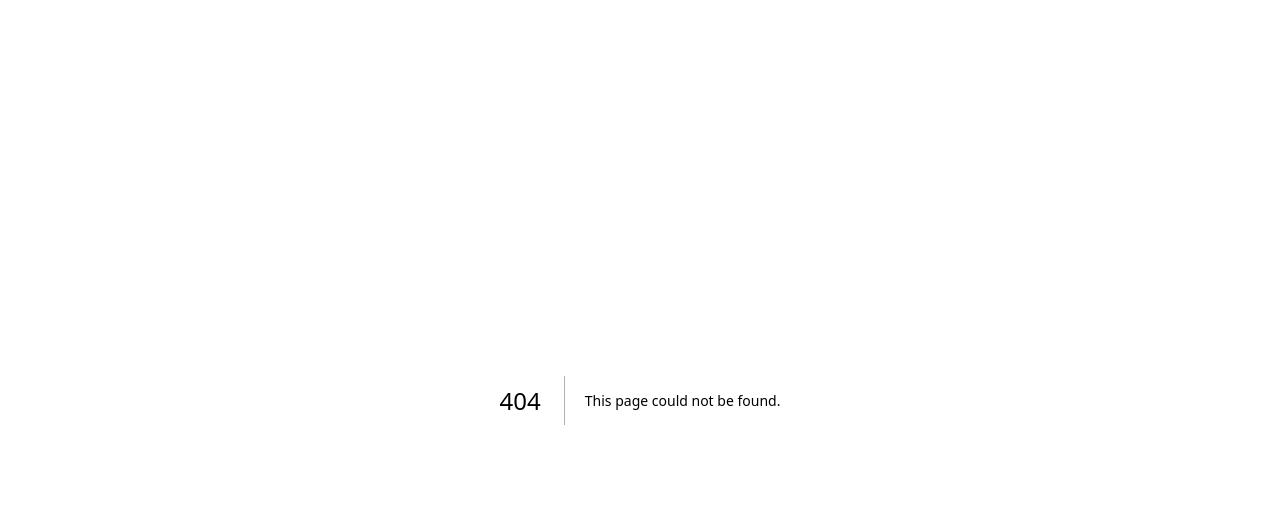
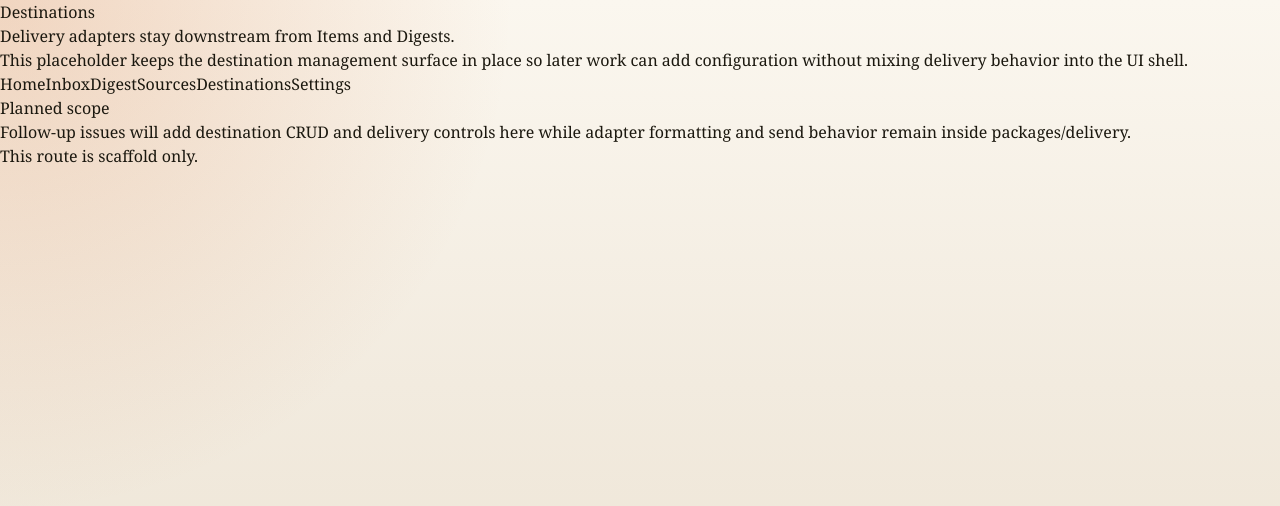
Before and after one commit to syrangg813s7vi-web/signal-inbox, a Next.js app in the folder apps/web/: page /destinations in a window 1280 px wide. Before the commit this address had no page. Shown: the top 506 px of the page. Built offline with nearby package versions, Linux system fonts and the light colour scheme.

Commit message:
feat(web): add scaffold placeholders for remaining surfaces

```diff
--- /dev/null
+++ b/apps/web/app/destinations/page.tsx
@@ -0,0 +1,17 @@
+import { PageFrame } from "../../components/page-frame";
+import { SurfacePlaceholder } from "../../components/surface-placeholder";
+
+export default function DestinationsPage() {
+  return (
+    <PageFrame
+      eyebrow="Destinations"
+      title="Delivery adapters stay downstream from Items and Digests."
+      description="This placeholder keeps the destination management surface in place so later work can add configuration without mixing delivery behavior into the UI shell."
+    >
+      <SurfacePlaceholder
+        plannedScope="Follow-up issues will add destination CRUD and delivery controls here while adapter formatting and send behavior remain inside packages/delivery."
+        description="This route is scaffold only."
+      />
+    </PageFrame>
+  );
+}
--- /dev/null
+++ b/apps/web/components/surface-placeholder.tsx
@@ -0,0 +1,23 @@
+interface SurfacePlaceholderProps {
+  plannedScope: string;
+  description: string;
+}
+
+export function SurfacePlaceholder({
+  plannedScope,
+  description
+}: SurfacePlaceholderProps) {
+  return (
+    <section className="rounded-[2rem] border border-[var(--border)] bg-[var(--card)] p-8">
+      <p className="text-sm uppercase tracking-[0.24em] text-[var(--accent-strong)]">
+        Planned scope
+      </p>
+      <p className="mt-4 max-w-3xl text-base leading-7 text-[var(--muted)]">
+        {plannedScope}
+      </p>
+      <p className="mt-4 max-w-3xl text-sm leading-6 text-[var(--muted)]">
+        {description}
+      </p>
+    </section>
+  );
+}
--- a/apps/web/lib/navigation.ts
+++ b/apps/web/lib/navigation.ts
@@ -6,5 +6,8 @@ export interface AppNavItem {
 export const appNavItems: AppNavItem[] = [
   { href: "/", label: "Home" },
   { href: "/inbox", label: "Inbox" },
-  { href: "/digest", label: "Digest" }
+  { href: "/digest", label: "Digest" },
+  { href: "/sources", label: "Sources" },
+  { href: "/destinations", label: "Destinations" },
+  { href: "/settings", label: "Settings" }
 ];
```
Also changed, not shown: apps/web/app/digest/page.tsx (+5 -9 lines), apps/web/app/settings/page.tsx (added, +17 -0 lines), apps/web/app/sources/page.tsx (added, +17 -0 lines).
